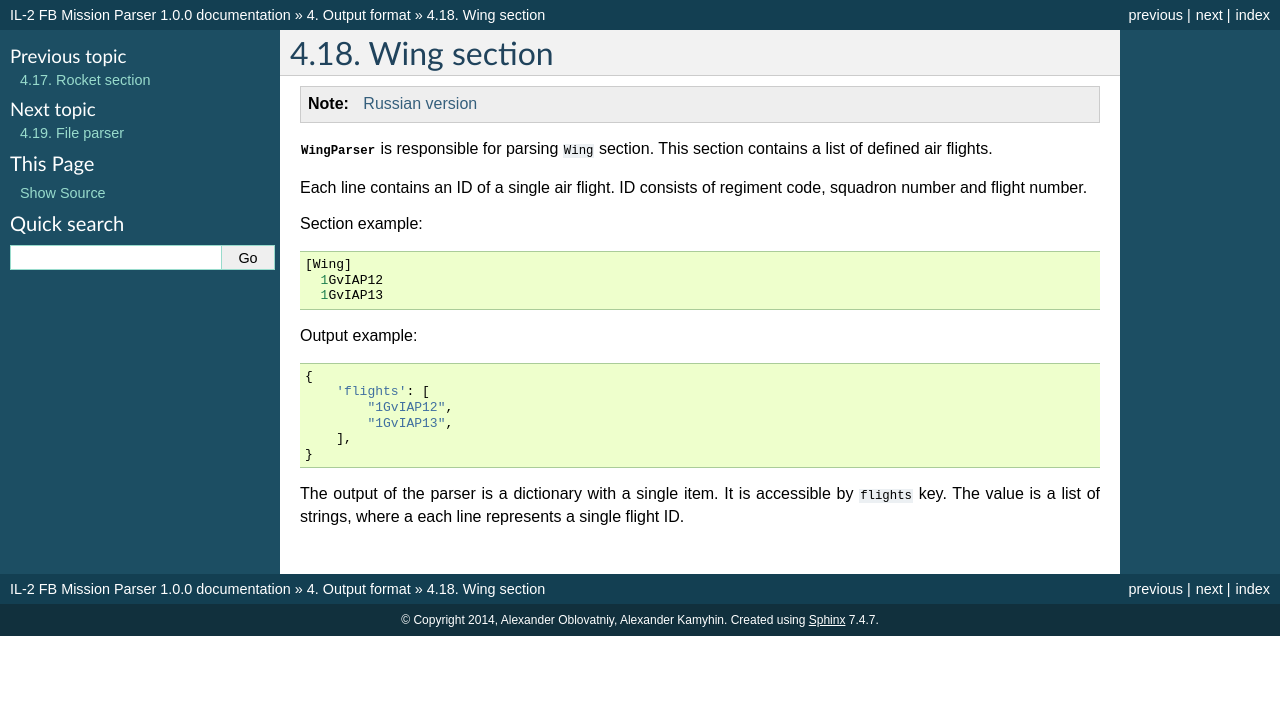
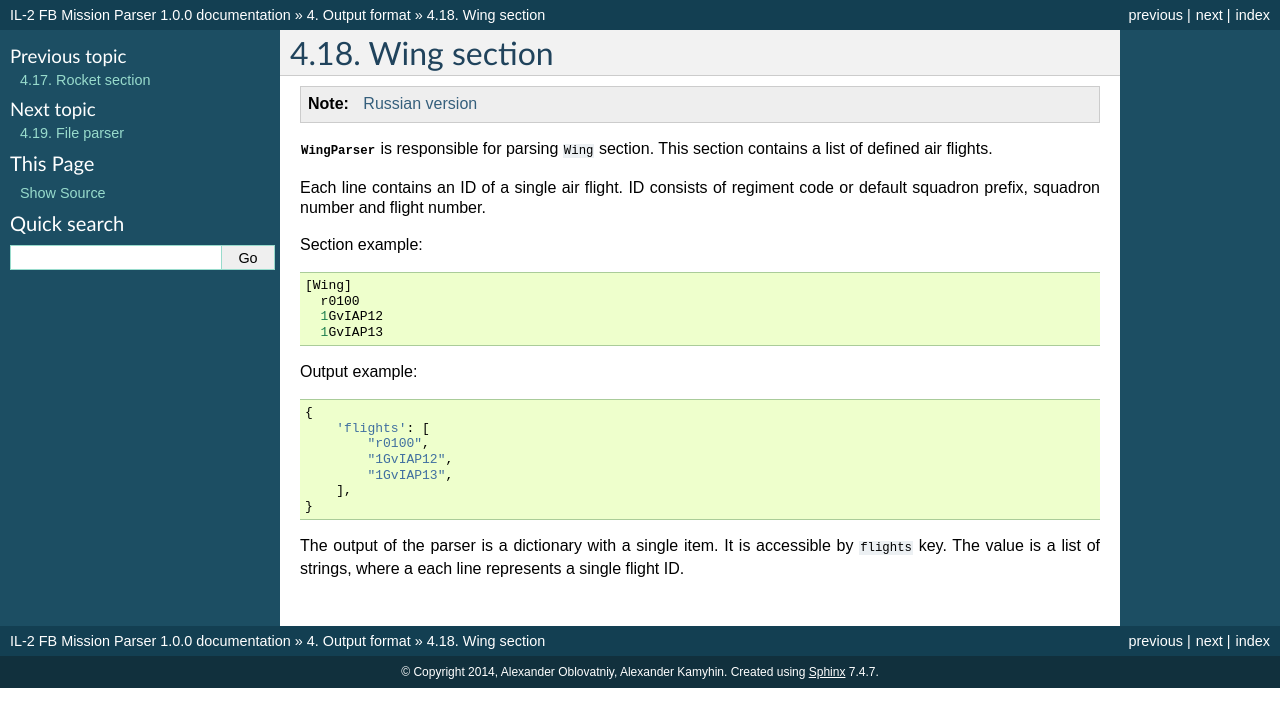
Before and after one commit to IL2HorusTeam/il2fb-mission-parser, a Sphinx documentation site: the page built from docs/parsers/wing.rst, in a window 1280 px wide. Shown: the top 727 px of the page. Built offline with Sphinx 7.4.7, drawn with Linux system fonts in a browser that asks for light colours.

Commit message:
update docs for WingParser

```diff
--- a/docs/parsers/wing.rst
+++ b/docs/parsers/wing.rst
@@ -10,12 +10,13 @@ Wing section
 :class:`~il2fb.parsers.mission.parsers.WingParser` is responsible for parsing
 ``Wing`` section. This section contains a list of defined air flights.
 
-Each line contains an ID of a single air flight. ID consists of regiment code,
-squadron number and flight number.
+Each line contains an ID of a single air flight. ID consists of regiment code
+or default squadron prefix, squadron number and flight number.
 
 Section example::
 
   [Wing]
+    r0100
     1GvIAP12
     1GvIAP13
 
@@ -25,6 +26,7 @@ Output example:
 
   {
       'flights': [
+          "r0100",
           "1GvIAP12",
           "1GvIAP13",
       ],
```
